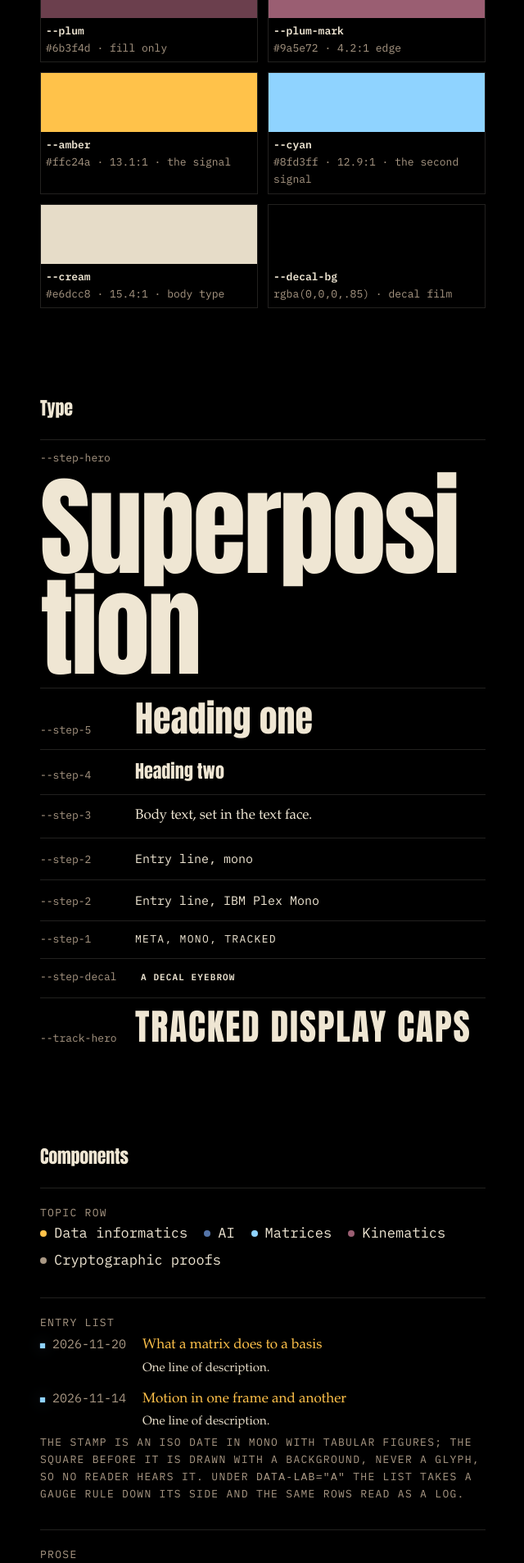
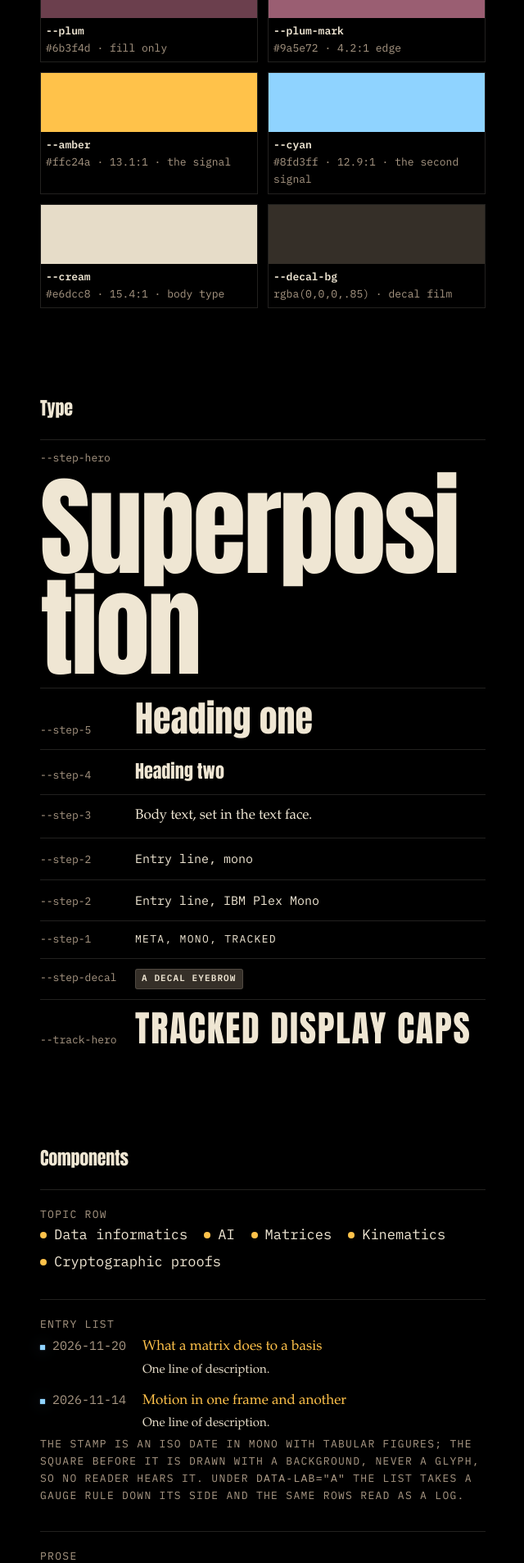
Before and after one commit to superposition/superposition.github.io, a Jekyll site: the page built from style.md, in a window 1280 px wide. Shown: the part 1822-3729 px from the top of the page at 82% size, without its empty margins (319-959 px from the left). Built offline with Jekyll 4.4.1, drawn with Linux system fonts in a browser that asks for light colours.

Commit message:
Give the decal a surface on absolute black, and make the dots monochrome
Absolute black took the ground to #000000, which left the decal film — a black
film at 85% — with nothing to sit on: chip against ground measured 1.00:1 on
any page without a photograph behind it. The film is now a warm charcoal
(rgba(58,52,44,.92)) with a 1px --line hairline, so the chip carries its own
surface: 1.59:1 against the ground at 1440 and 420, hairline 2.33:1, and the
type on the film 10.5:1. On the hero the photograph still does that work and
the treatment there is unchanged.

The five topic dots carried five sampled hues, the one place where content
encoded itself in colour. The topics have no fixed colour anywhere else on the
site and the photographs supply its colour, so a dot is now one amber dot and
the name does the work: five dots, one colour, no overflow at 1440 or 420.
The .dot-nebula/.dot-state/.dot-plum/.dot-dust variants are gone.

189 pairs over three identities, 0 below minimum. The decal film and its edge
are measured as dividers and printed for the record.

```diff
--- a/assets/notebook.css
+++ b/assets/notebook.css
@@ -264,6 +264,7 @@ h1, h2, h3 { font-family: var(--font-display); font-weight: 400; letter-spacing:
 .decal {
   display: inline-block;
   padding: 3px 7px 4px;
+  border: 1px solid var(--decal-edge);
   border-radius: var(--radius-decal);
   background: var(--decal-bg);
   color: var(--decal-text);
@@ -424,14 +425,17 @@ h1, h2, h3 { font-family: var(--font-display); font-weight: 400; letter-spacing:
 }
 .topic-list a { color: var(--star); text-decoration: none; }
 .topic-list a:hover { color: var(--accent-text); text-decoration: underline; }
-.dot { width: 8px; height: 8px; border-radius: 50%; display: inline-block; flex: none; }
+.dot {
+  width: 8px; height: 8px; border-radius: 50%;
+  display: inline-block; flex: none;
+  background: var(--accent);
+}
 .topic-list .dot { margin-right: 9px; }
 .topic-list li { display: flex; align-items: center; }
-.dot-accent { background: var(--accent); }
-.dot-nebula { background: var(--nebula); }
-.dot-state { background: var(--state); }
-.dot-plum { background: var(--plum-mark); }
-.dot-dust { background: var(--dust); }
+/* One dot, one colour. The five topic dots used to carry five hues, which was
+   the only place on the site where content encoded itself in colour: the topics
+   have no fixed colour anywhere else, and the photographs supply the site's
+   colour. A dot is a bullet, so it is one amber dot and the name does the work. */
 
 /* Card ------------------------------------------------------------------- */
 
@@ -1060,7 +1064,7 @@ html[data-lab="b"] .hero .lede {
 html[data-lab="b"] .crawl { --crawl-tilt: 4deg; width: 100%; padding-block: 40px; }
 html[data-lab="b"] .crawl-hold { margin-inline: auto; }
 html[data-lab="b"] .topic-list { justify-content: center; }
-html[data-lab="b"] .topic-list .dot { width: 5px; height: 5px; background: var(--nebula); }
+html[data-lab="b"] .topic-list .dot { width: 5px; height: 5px; }
 
 html[data-lab="b"] .site-header { border-bottom: var(--border-hair); }
 html[data-lab="b"] .home-link { letter-spacing: .22em; font-weight: 600; }
@@ -1068,6 +1072,7 @@ html[data-lab="b"] ::selection { background: var(--accent); color: var(--void);
 /* No decals on a poster: the eyebrow is a plain tracked label. */
 html[data-lab="b"] .decal {
   background: none;
+  border: 0;
   border-radius: 0;
   padding: 0;
   font: 500 12px/1.6 var(--font-mono);
--- a/assets/tokens.css
+++ b/assets/tokens.css
@@ -34,7 +34,8 @@
      --alert       5.0 /  4.5 /  4.1   red edge; its text is --alert-text (7.5)
      --alert-text  7.5 /  6.7 /  6.1   the same red where it is text
      --nebula-text 6.7 /  6.0 /  5.5   prose links, sampled from Carina
-     --decal-text 15.7                 a decal chip on its own film
+     --decal-text 10.5                 a decal chip on its own film
+     --decal film  1.6 / 1.5 / 1.0     the chip against its ground (1.0 = no chip, poster)
      --plum        2.4 /  2.2 /  2.0   never text; fill only
      --plum-mark   4.2 /  3.8 /  3.5   the plum mark, at edge contrast
 
@@ -46,7 +47,8 @@
      --state      12.2 / 11.7 / 11.1   (#8fd3ff)
      --alert       4.7 /  4.6 /  4.3
      --alert-text  7.0 /  6.8 /  6.4
-     --decal-text 16.7
+     --decal-text 10.4
+     --decal film  1.5                 the chip against its ground
      amber under the scanline overlay 11.5 (7% black on one row in three)
      cream under the scanline overlay 15.0
 
@@ -112,9 +114,14 @@
   --plum: #6b3f4d;
   --plum-mark: #9a5e72;
 
-  /* A decal: a hardware label is a chip, near-white on film. */
-  --decal-bg: rgba(0, 0, 0, .85);
+  /* A decal: a hardware label is a chip. The film is a warm charcoal, not black:
+     on an absolute-black ground a black film has nothing to sit on, so the chip
+     carries its own surface and a hairline edge with it. 15.7:1 for the type on
+     the film, 1.55:1 for the film against the ground — a label, so decoration,
+     but visible as a chip at both widths. */
+  --decal-bg: rgba(58, 52, 44, .92);
   --decal-text: #efe6d3;
+  --decal-edge: var(--line);
 
   /* Two-layer bloom on anything emissive: a close glow and a wide one. It is
      what makes amber read as light rather than as paint. */
--- a/storybook/scripts/contrast.mjs
+++ b/storybook/scripts/contrast.mjs
@@ -71,6 +71,11 @@ const PAIRS = [
   ['alert edge',           'alert',       'void',         'edge'],
   ['alert edge on block',  'alert',       'surface',      'edge'],
   ['decal type',           'decal-text',  'decal-bg',     'text'],
+  // The film and its edge are a label's container, not a control, so they are
+  // printed for the record: a chip on an absolute-black ground must be visible
+  // as a chip, and 1.55:1 with a hairline is what a hardware label reads as.
+  ['decal film',           'decal-bg',    'void',         'divider'],
+  ['decal edge',           'decal-edge',  'void',         'divider'],
   ['body type on block',   'star',        'surface',      'text'],
   ['secondary on block',   'starlight',   'surface',      'text'],
   ['meta on block',        'dust',        'surface',      'text'],
--- a/style.md
+++ b/style.md
@@ -57,9 +57,9 @@ sitemap: false
     <div class="sg-example">
       <p class="kicker">Topic row</p>
       <ul class="topic-list">
-        <li><span class="dot dot-accent" aria-hidden="true"></span><a href="#sg-parts">Data informatics</a></li>
+        <li><span class="dot" aria-hidden="true"></span><a href="#sg-parts">Data informatics</a></li>
         <li><span class="dot dot-nebula" aria-hidden="true"></span><a href="#sg-parts">AI</a></li>
-        <li><span class="dot dot-state" aria-hidden="true"></span><a href="#sg-parts">Matrices</a></li>
+        <li><span class="dot" aria-hidden="true"></span><a href="#sg-parts">Matrices</a></li>
         <li><span class="dot dot-plum" aria-hidden="true"></span><a href="#sg-parts">Kinematics</a></li>
         <li><span class="dot dot-dust" aria-hidden="true"></span><a href="#sg-parts">Cryptographic proofs</a></li>
       </ul>
```
Also changed, not shown: docs/design-system.md (+7 -1 lines), storybook/stories/badge.stories.js (+2 -2 lines), storybook/stories/hero.stories.js (+2 -2 lines).
